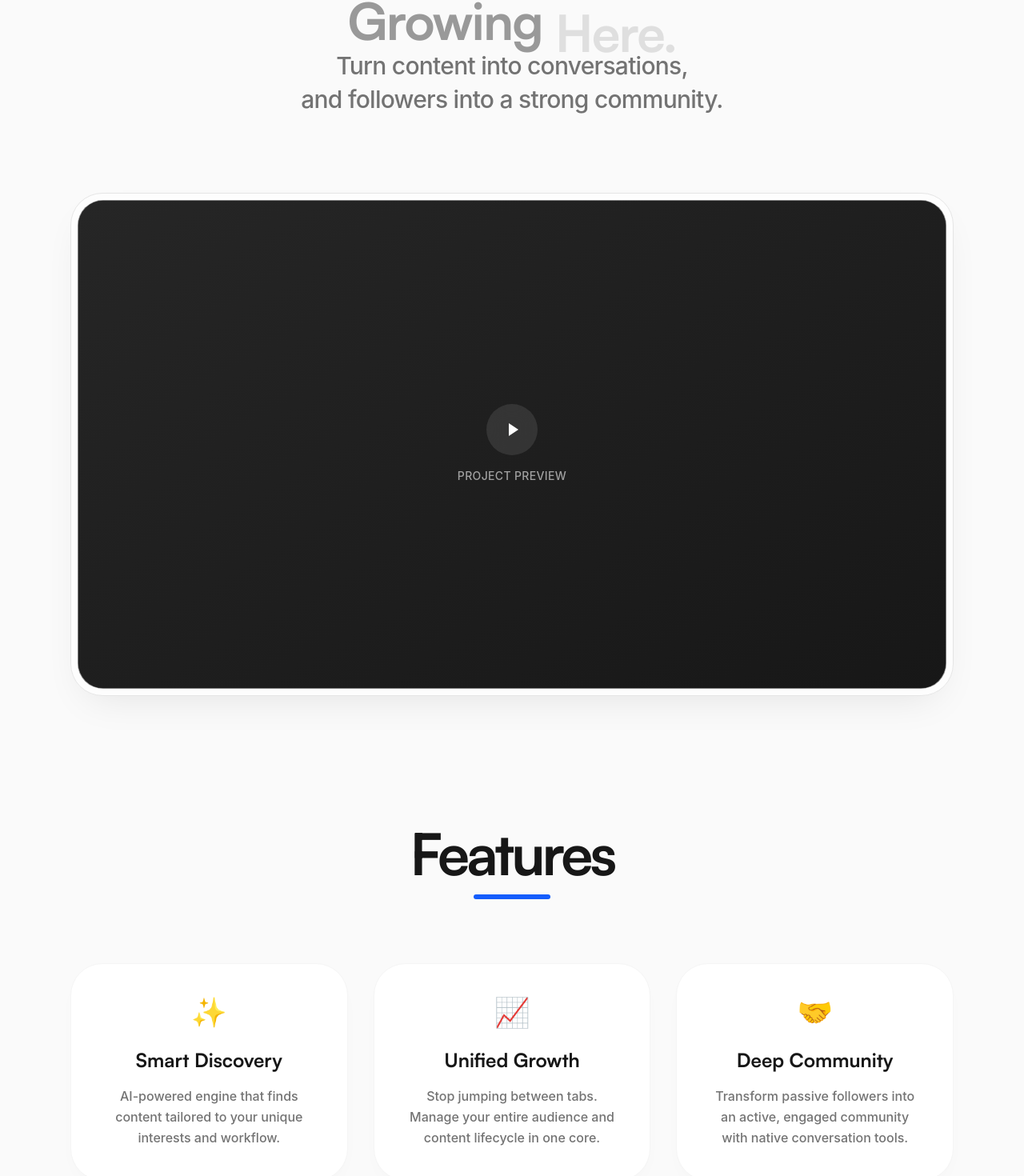
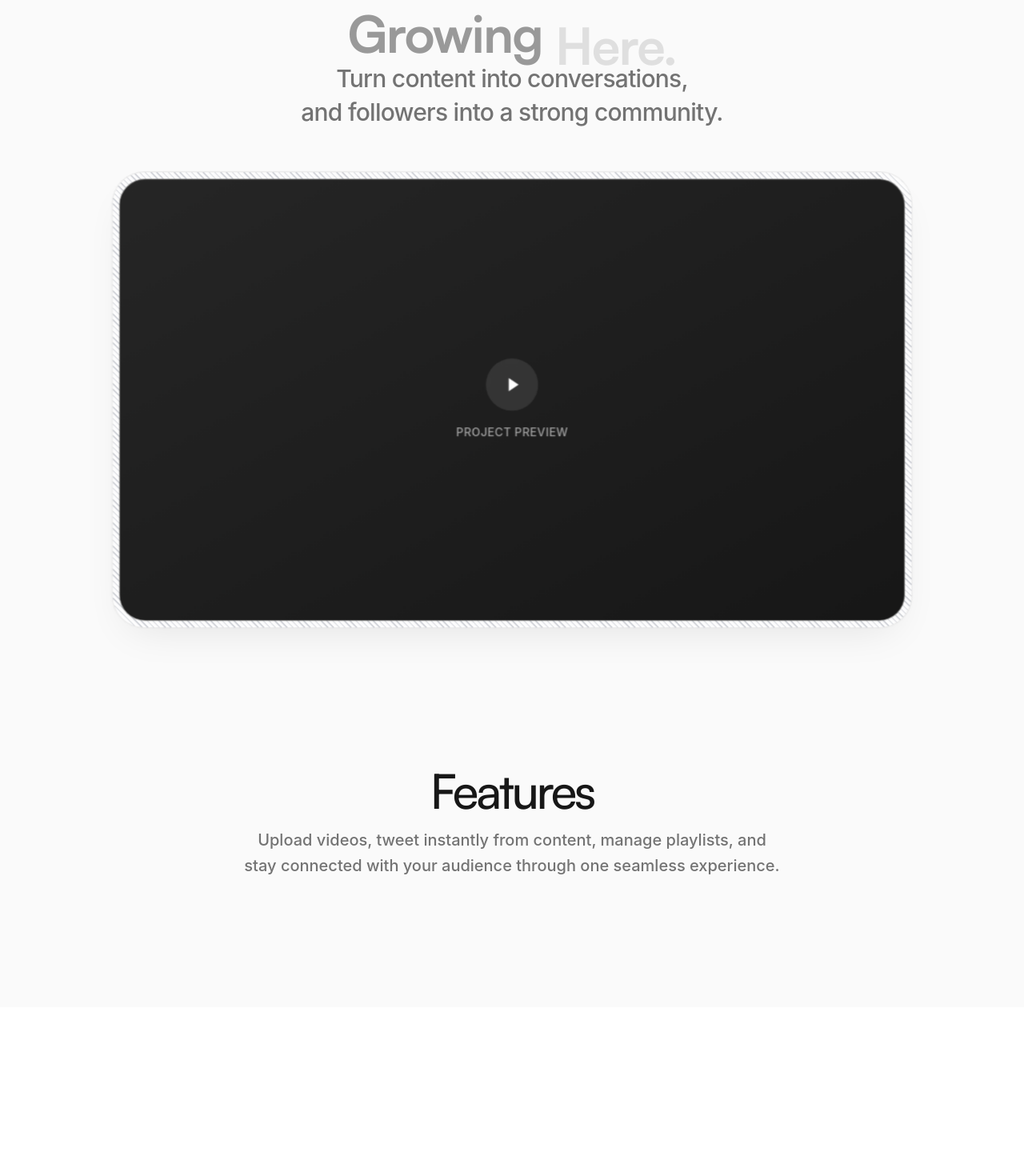
Before and after one commit to Samarthpagaria/Strivo, a React app in the folder frontend/: page / in a window 1280 px wide. Shown: the part 248-1718 px from the top of the page at 80% size. After the commit the page ends 1507 px from the top, so only its background shows below. Built offline with nearby package versions, Linux system fonts and the light colour scheme; the HTML template or start-up script is replaced by a standard one.

Commit message:
feat : video section landing page ui improvement

```diff
--- /dev/null
+++ b/frontend/src/components/ui/aurora-background.jsx
@@ -0,0 +1,43 @@
+"use client";;
+import { cn } from "@/lib/utils";
+import React from "react";
+
+export const AuroraBackground = ({
+  className,
+  children,
+  showRadialGradient = true,
+  ...props
+}) => {
+  return (
+    <main>
+      <div
+        className={cn(
+          "relative flex flex-col  h-[100vh] items-center justify-center bg-zinc-50 dark:bg-zinc-900  text-slate-950 transition-bg",
+          className
+        )}
+        {...props}>
+        <div className="absolute inset-0 overflow-hidden">
+          <div
+            //   I'm sorry but this is what peak developer performance looks like // trigger warning
+            className={cn(`
+          [--white-gradient:repeating-linear-gradient(100deg,var(--white)_0%,var(--white)_7%,var(--transparent)_10%,var(--transparent)_12%,var(--white)_16%)]
+          [--dark-gradient:repeating-linear-gradient(100deg,var(--black)_0%,var(--black)_7%,var(--transparent)_10%,var(--transparent)_12%,var(--black)_16%)]
+          [--aurora:repeating-linear-gradient(100deg,var(--blue-500)_10%,var(--indigo-300)_15%,var(--blue-300)_20%,var(--violet-200)_25%,var(--blue-400)_30%)]
+          [background-image:var(--white-gradient),var(--aurora)]
+          dark:[background-image:var(--dark-gradient),var(--aurora)]
+          [background-size:300%,_200%]
+          [background-position:50%_50%,50%_50%]
+          filter blur-[10px] invert dark:invert-0
+          after:content-[""] after:absolute after:inset-0 after:[background-image:var(--white-gradient),var(--aurora)]
+          after:dark:[background-image:var(--dark-gradient),var(--aurora)]
+          after:[background-size:200%,_100%]
+          after:animate-aurora after:[background-attachment:fixed] after:mix-blend-difference
+          pointer-events-none
+          absolute -inset-[10px] opacity-50 will-change-transform`, showRadialGradient &&
+              `[mask-image:radial-gradient(ellipse_at_100%_0%,black_10%,var(--transparent)_70%)]`)}></div>
+        </div>
+        {children}
+      </div>
+    </main>
+  );
+};
--- a/frontend/src/pages/LandingPage.jsx
+++ b/frontend/src/pages/LandingPage.jsx
@@ -1,13 +1,28 @@
 import React from "react";
 import { useNavigate } from "react-router-dom";
 import { Github, ArrowUp, ArrowRight } from "lucide-react";
-import { motion, AnimatePresence } from "framer-motion";
+import {
+  motion,
+  AnimatePresence,
+  useScroll,
+  useTransform,
+} from "framer-motion";
 import logo from "../assets/strivo_black_logo.png";
 
 const LandingPage = () => {
   const navigate = useNavigate();
+  const containerRef = React.useRef(null);
 
   const [upvotes, setUpvotes] = React.useState(0);
+
+  const { scrollYProgress } = useScroll({
+    target: containerRef,
+    offset: ["start end", "end start"],
+  });
+
+  const rotate = useTransform(scrollYProgress, [0, 0.4], [150, 0]);
+  const scale = useTransform(scrollYProgress, [0, 1], [1.05, 1]);
+  const translate = useTransform(scrollYProgress, [0, 1], [0, -40]);
 
   const headlines = [
     "Your Audience Shouldn’t Live on Different Platforms",
@@ -39,7 +54,7 @@ const LandingPage = () => {
         initial={false}
         animate={{
           left: "50%",
-          x: scrolled ? "calc(-50vw + 12px)" : "-115%",
+          x: scrolled ? "calc(-50vw + 12px)" : "-130%",
           top: "12px",
           scale: scrolled ? 0.85 : 1,
         }}
@@ -57,7 +72,7 @@ const LandingPage = () => {
         initial={false}
         animate={{
           left: "50%",
-          x: scrolled ? "calc(50vw - 32px - 100%)" : "15%",
+          x: scrolled ? "calc(50vw - 32px - 100%)" : "-10%",
           top: "16px",
           scale: scrolled ? 0.95 : 1,
         }}
@@ -111,7 +126,7 @@ const LandingPage = () => {
           </button>
           <button
             onClick={() => navigate("/register")}
-            className="group/signup bg-[#1d88fe] border  text-[#f2f3f4] text-lg font-bold px-3 py-1.5 rounded-full hover:bg-blue-500/90 transition-all active:scale-95 shadow-lg shadow-blue-500/10 flex items-center gap-2"
+            className="group/signup bg-[#fe4524c2] border  text-[#f2f3f4] text-lg font-bold px-3 py-1.5 rounded-full hover:bg-[#fe4524] transition-all active:scale-95 shadow-lg shadow-blue-500/10 flex items-center gap-2"
           >
             Sign up
             <ArrowRight
@@ -123,7 +138,7 @@ const LandingPage = () => {
       </motion.nav>
 
       {/* Hero Section */}
-      <main className="flex-1 flex flex-col items-center pt-[18vh] text-center px-6">
+      <main className="flex-1 flex flex-col items-center pt-[20vh] text-center px-6">
         <div className="flex flex-col items-center gap-4">
           <AnimatePresence mode="wait">
             <motion.h1
@@ -166,15 +181,31 @@ const LandingPage = () => {
         </div>
 
         {/* Video Section */}
+        <div
+          style={{ perspective: "1200px" }}
+          className="w-full flex justify-center"
+        >
           <motion.section
+            ref={containerRef}
+            style={{
+              rotateX: rotate,
+              scale: scale,
+              y: translate,
+            }}
             initial={{ opacity: 0, y: 40 }}
-          whileInView={{ opacity: 1, y: 0 }}
+            whileInView={{ opacity: 1 }}
             viewport={{ once: true }}
-          transition={{ duration: 1, delay: 0.2 }}
-          className="w-full max-w-6xl px-6 mt-24 relative group"
+            className="w-full max-w-6xl px-6 mt-20 relative group"
           >
-          <div className="relative rounded-[2.5rem] border border-neutral-200 p-2 shadow-[0_20px_50px_-20px_rgba(0,0,0,0.1)] bg-white/50 backdrop-blur-sm">
-            <div className="rounded-[2rem] overflow-hidden aspect-video bg-neutral-900 flex items-center justify-center relative border border-neutral-200/50">
+            <div className="relative rounded-[2.5rem] border border-neutral-200 p-2 shadow-[0_20px_50px_-20px_rgba(0,0,0,0.1)] bg-white/50 backdrop-blur-sm overflow-hidden">
+              {/* Slant Gray Lines Pattern */}
+              <div
+                className="absolute inset-0 opacity-[0.4] pointer-events-none"
+                style={{
+                  backgroundImage: `repeating-linear-gradient(45deg, #6b7280, #6b7280 1px, transparent 1px, transparent 5px)`,
+                }}
+              />
+              <div className="rounded-[2rem] overflow-hidden aspect-video bg-neutral-900 flex items-center justify-center relative border border-neutral-200/50 z-10">
                 <div className="absolute inset-0 bg-gradient-to-br from-neutral-800 to-neutral-900" />
                 <div className="relative flex flex-col items-center gap-4 text-neutral-400">
                   <div className="w-16 h-16 rounded-full bg-white/10 flex items-center justify-center backdrop-blur-md">
@@ -187,6 +218,7 @@ const LandingPage = () => {
               </div>
             </div>
           </motion.section>
+        </div>
 
         {/* Features Section */}
         <section className="w-full max-w-6xl px-6 py-40 flex flex-col items-center gap-20">
@@ -196,48 +228,14 @@ const LandingPage = () => {
             viewport={{ once: true }}
             className="flex flex-col items-center gap-4"
           >
-            <h2 className="text-5xl md:text-7xl font-bold text-neutral-900 tracking-tighter font-satoshi">
+            <h2 className="text-4xl md:text-6xl font-medium text-neutral-900 tracking-tighter font-satoshi">
               Features
             </h2>
-            <div className="h-1.5 w-24 bg-blue-600 rounded-full" />
-          </motion.div>
-
-          <div className="grid grid-cols-1 md:grid-cols-3 gap-8 w-full">
-            {[
-              {
-                title: "Smart Discovery",
-                desc: "AI-powered engine that finds content tailored to your unique interests and workflow.",
-                icon: "✨",
-              },
-              {
-                title: "Unified Growth",
-                desc: "Stop jumping between tabs. Manage your entire audience and content lifecycle in one core.",
-                icon: "📈",
-              },
-              {
-                title: "Deep Community",
-                desc: "Transform passive followers into an active, engaged community with native conversation tools.",
-                icon: "🤝",
-              },
-            ].map((feature, i) => (
-              <motion.div
-                key={i}
-                initial={{ opacity: 0, y: 20 }}
-                whileInView={{ opacity: 1, y: 0 }}
-                viewport={{ once: true }}
-                transition={{ delay: i * 0.1 }}
-                className="group p-10 rounded-[2.5rem] bg-white border border-neutral-100 shadow-[0_10px_30px_-15px_rgba(0,0,0,0.05)] hover:shadow-[0_20px_50px_-20px_rgba(0,0,0,0.1)] transition-all hover:-translate-y-2"
-              >
-                <div className="text-4xl mb-6">{feature.icon}</div>
-                <h3 className="text-2xl font-bold text-neutral-900 mb-4 font-satoshi">
-                  {feature.title}
-                </h3>
-                <p className="text-neutral-500 leading-relaxed font-medium">
-                  {feature.desc}
+            <p className="text-lg md:text-xl text-neutral-500 font-medium max-w-2xl text-center leading-relaxed">
+              Upload videos, tweet instantly from content, manage playlists, and
+              stay connected with your audience through one seamless experience.
             </p>
           </motion.div>
-            ))}
-          </div>
         </section>
       </main>
     </div>
--- a/frontend/src/project_components/VideoDetailSidebar.jsx
+++ b/frontend/src/project_components/VideoDetailSidebar.jsx
@@ -629,7 +629,7 @@ const VideoDetailSidebar = ({
                                     {updateCommentMutation.isPending
                                       ? "Saving..."
                                       : "Save"}
-                                  </button>>
+                                  </button>
                                 </div>
                               </div>
                             ) : (
```
Lines whose indentation alone changed are shown as unchanged.
